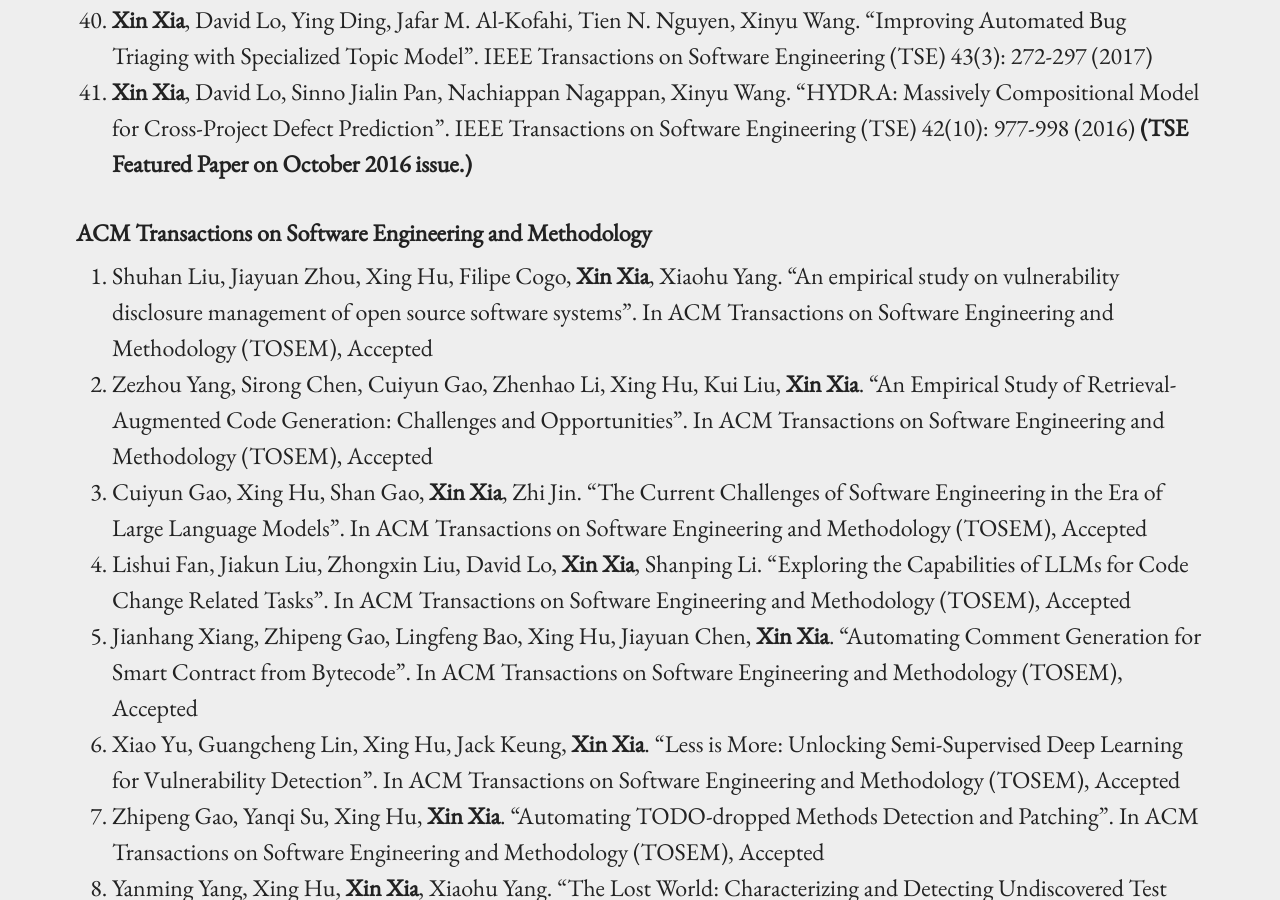
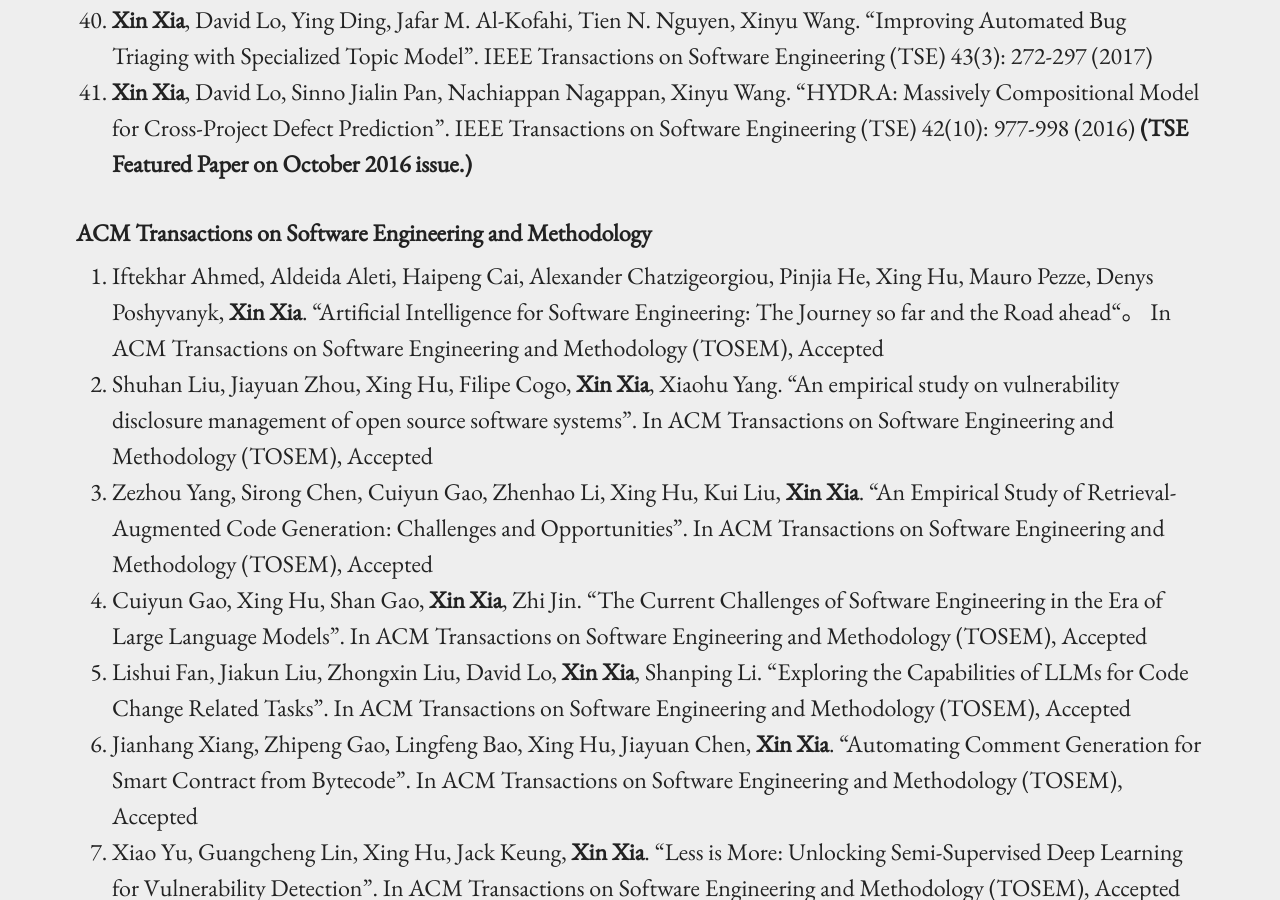
Before and after one commit to xin-xia/xin-xia.github.io, a Jekyll site: the page built from index.md, in a window 1280 px wide and 900 px high, scrolled down 4759 px. Built offline with Jekyll 4.4.1, drawn with Linux system fonts in a browser that asks for light colours.

Commit message:
Update index.md

```diff
--- a/index.md
+++ b/index.md
@@ -83,7 +83,7 @@ Case Study of Code Clone Detection and Defect Prediction". IEEE Transactions on
  <strong>(TSE Featured Paper on October 2016 issue.)</strong>     <br />
 
 #### ACM Transactions on Software Engineering and Methodology
-
+1.  Iftekhar Ahmed, Aldeida Aleti, Haipeng Cai, Alexander Chatzigeorgiou, Pinjia He, Xing Hu, Mauro Pezze, Denys Poshyvanyk, <strong>Xin Xia</strong>.  “Artificial Intelligence for Software Engineering: The Journey so far and the Road ahead“。 In ACM Transactions on Software Engineering and Methodology (TOSEM), Accepted <br />
 1.  Shuhan Liu, Jiayuan Zhou, Xing Hu, Filipe Cogo, <strong>Xin Xia</strong>, Xiaohu Yang. "An empirical study on vulnerability disclosure management of open source software systems". In ACM Transactions on Software Engineering and Methodology (TOSEM), Accepted <br />
 1. Zezhou Yang, Sirong Chen, Cuiyun Gao, Zhenhao Li, Xing Hu, Kui Liu,  <strong>Xin Xia</strong>. "An Empirical Study of Retrieval-Augmented Code Generation: Challenges and Opportunities". In ACM Transactions on Software Engineering and Methodology (TOSEM), Accepted <br />
 1.  Cuiyun Gao, Xing Hu, Shan Gao, <strong>Xin Xia</strong>, Zhi Jin. "The Current Challenges of Software Engineering in the Era of Large Language Models". In ACM Transactions on Software Engineering and Methodology (TOSEM), Accepted <br />
```
